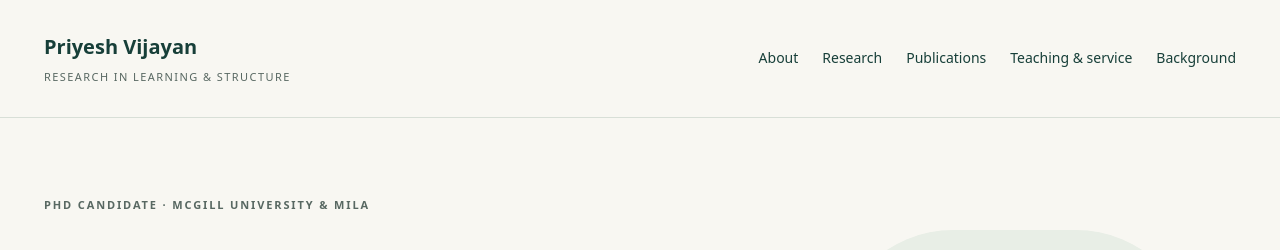
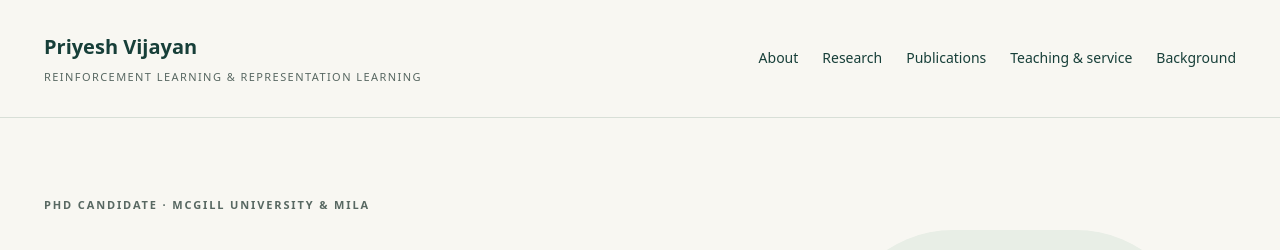
Before and after one commit to PriyeshV/priyeshv.github.io, a Jekyll site: the page built from index.html, in a window 1280 px wide and 900 px high. Shown: the top 250 px of the window. Built offline with Jekyll 4.4.1, drawn with Linux system fonts in a browser that asks for light colours.

Commit message:
new website

```diff
--- a/_layouts/default.html
+++ b/_layouts/default.html
@@ -11,7 +11,7 @@
 </head>
 <body>
 <a class="skip" href="#main">Skip to content</a>
-<header class="site-header"><a class="wordmark" href="{{ '/' | relative_url }}">Priyesh Vijayan<span>Research in learning & structure</span></a>
+<header class="site-header"><a class="wordmark" href="{{ '/' | relative_url }}">Priyesh Vijayan<span>Reinforcement Learning &amp; Representation Learning</span></a>
 <nav aria-label="Main navigation"><a href="{{ '/' | relative_url }}">About</a><a href="{{ '/research/' | relative_url }}">Research</a><a href="{{ '/publications/' | relative_url }}">Publications</a><a href="{{ '/teaching/' | relative_url }}">Teaching & service</a><a href="{{ '/background/' | relative_url }}">Background</a></nav>
 </header>
 <main id="main">{{ content }}</main>
```
